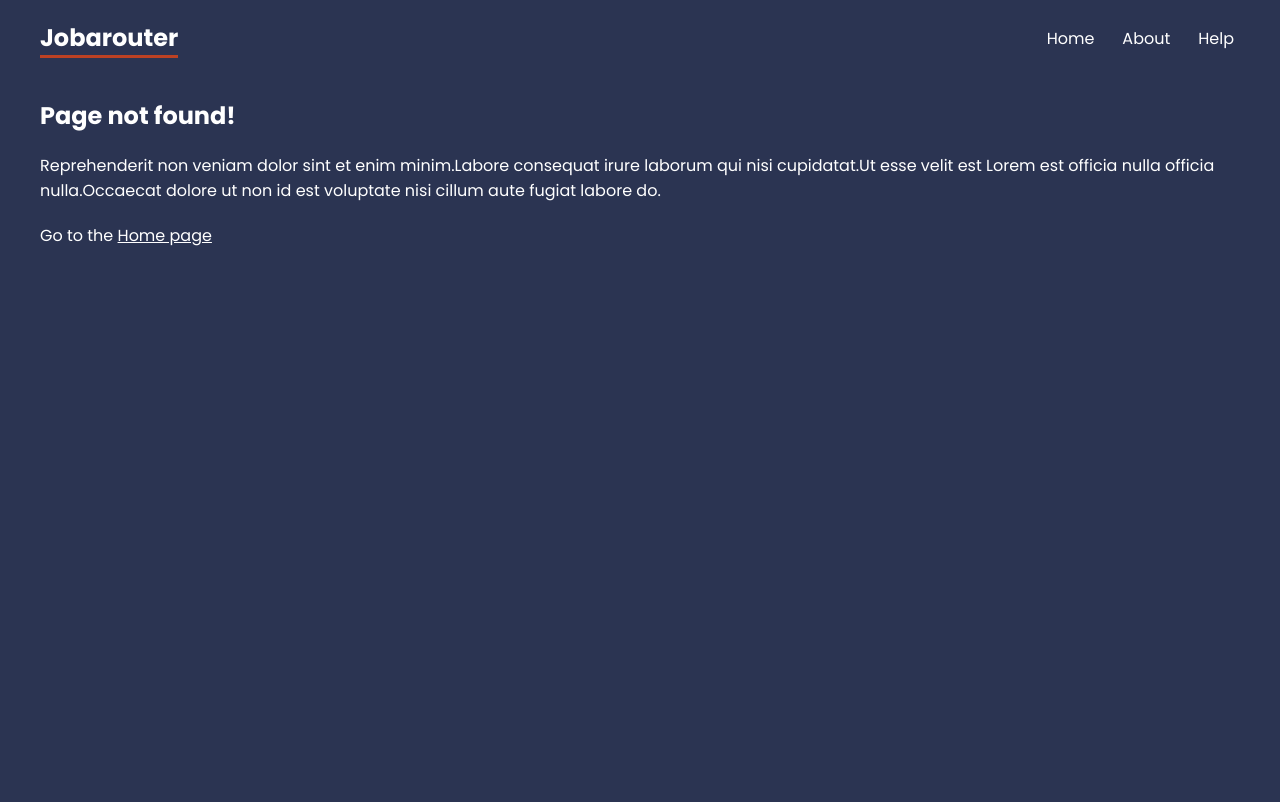
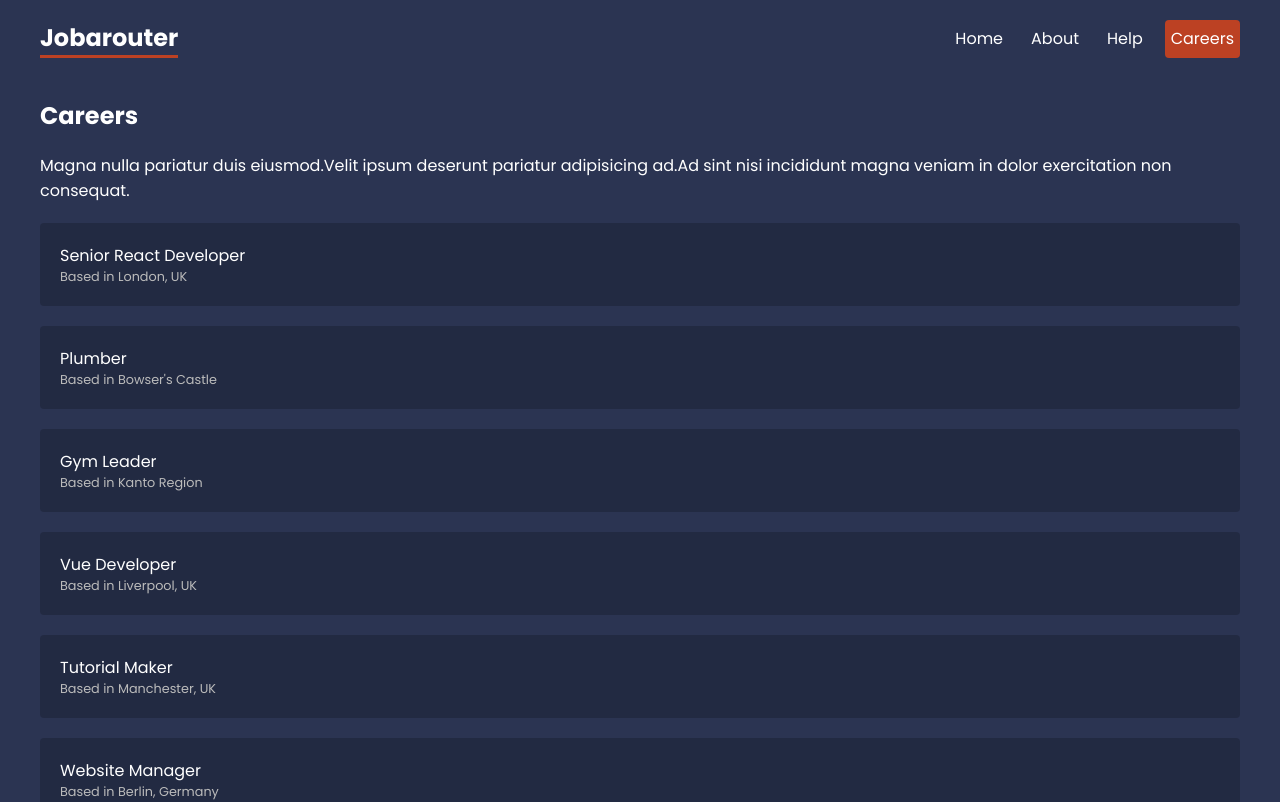
Before and after one commit to OscarNavarr/React-Routers-Depth, a React (Create React App) app: page /careers in a window 1280 px wide. Shown: the top 802 px of the page. Built offline with nearby package versions, Linux system fonts and the light colour scheme; data requests are answered from the project's data file.

Commit message:
I use loader at Careers page to load all careers from data/db.json

```diff
--- a/src/App.js
+++ b/src/App.js
@@ -15,16 +15,28 @@
 import Faq from "./pages/help/Faq";
 import Contact from "./pages/help/Contact";
 import { NotFound } from "./pages/NotFound";
+import { CareersLayout } from "./layouts/CareersLayout";
+import { Careers, careersLoader } from "./pages/careers/Careers";
 
 const router = createBrowserRouter(
   createRoutesFromElements(
     <Route path="/" element={<RootLayout/>}>
       <Route index element={<Home/>} />
       <Route path="about" element={<About/>} />
+
       <Route path="help" element={<HelpLayout/>}>
         <Route path="faq" element={<Faq/>}/>
         <Route path="contact" element={<Contact/>}/>
       </Route>
+
+      <Route path="careers" element={<CareersLayout/>}>
+        <Route
+          index
+          element={<Careers/>}
+          loader={careersLoader}
+        />
+      </Route>
+
       <Route path="*" element={<NotFound/>}/>
     </Route>
   )
--- a/src/index.css
+++ b/src/index.css
@@ -103,7 +103,24 @@
 
 
 /* careers list */
-
+.careers > a {
+  display: block;
+  background: rgba(0,0,0,0.2);
+  padding: 20px;
+  border-radius: 4px;
+  margin: 20px 0;
+  text-decoration: none;
+}
+.careers > a:hover p {
+  color: var(--primary);
+}
+.careers p {
+  margin: 0;
+}
+.careers > a p:last-child {
+ font-size: 0.8em;
+ color: #bbb;
+}
 
 /* careers details */
 
--- /dev/null
+++ b/src/layouts/CareersLayout.js
@@ -0,0 +1,12 @@
+import { Outlet } from 'react-router-dom'
+
+export const CareersLayout = () => {
+  return (
+    <div className='careers-layout'>
+        <h2>Careers</h2>
+        <p>Magna nulla pariatur duis eiusmod.Velit ipsum deserunt pariatur adipisicing ad.Ad sint nisi incididunt magna veniam in dolor exercitation non consequat.</p>
+
+        <Outlet/>
+    </div>
+  )
+}
--- a/src/layouts/RootLayout.js
+++ b/src/layouts/RootLayout.js
@@ -10,6 +10,7 @@
                 <NavLink to="/">Home</NavLink>
                 <NavLink to="about">About</NavLink>
                 <NavLink to="help">Help</NavLink>
+                <NavLink to="careers">Careers</NavLink>
             </nav>
       </header>
       <main>
--- /dev/null
+++ b/src/pages/careers/Careers.js
@@ -0,0 +1,25 @@
+import React from 'react'
+import { Link, useLoaderData } from 'react-router-dom'
+
+export const Careers = () => {
+  const careers = useLoaderData();
+
+  return (
+    <div className='careers'>
+        {careers.map(career => (
+            <Link to="/" key={career.id}>
+                <p>{career.title}</p>
+                <p>Based in {career.location}</p>
+            </Link>
+        ))}
+    </div>
+  )
+}
+
+
+//loader function
+export const careersLoader = async () => {
+    const res = await fetch('http://localhost:4000/careers');
+
+    return res.json();
+}
```
